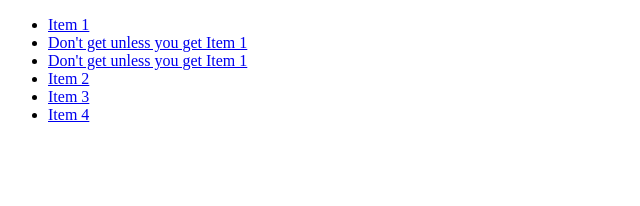
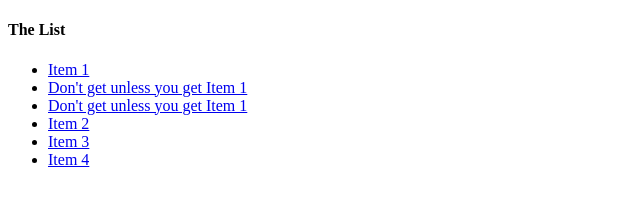
Before and after one commit to TheunderKevin/TheunderKevin.github.io, a plain HTML site: page index.html in a window 1280 px wide. Shown: the whole page, without its empty margins (0-640 px from the left). Drawn offline with Linux system fonts and the light colour scheme.

Commit message:
Update index.html

```diff
--- a/index.html
+++ b/index.html
@@ -4,6 +4,7 @@
 		<title>Christmas List</title>
 	</head>
 	<body>
+		<h4>The List</h4>
 		<nav>
     		<ul>
 			<li><a href="https://www.amazon.com/VIOFO-2560x1440P-140-Degree-Included-Detection/dp/B07SRQH4R7/ref=pd_lutyp_ci_mcx_mr_typ_d_1/132-9923665-3216458?pd_rd_w=kbyKp&pf_rd_p=f6afbe6e-f56a-4b64-9493-07a01722d421&pf_rd_r=B3T6XN10FX63SYG2Y9PR&pd_rd_r=2b082230-5b99-4051-92f7-365f6c0b4168&pd_rd_wg=Kh1FP&pd_rd_i=B07SRQH4R7&psc=1">Item 1</a></li>
```
